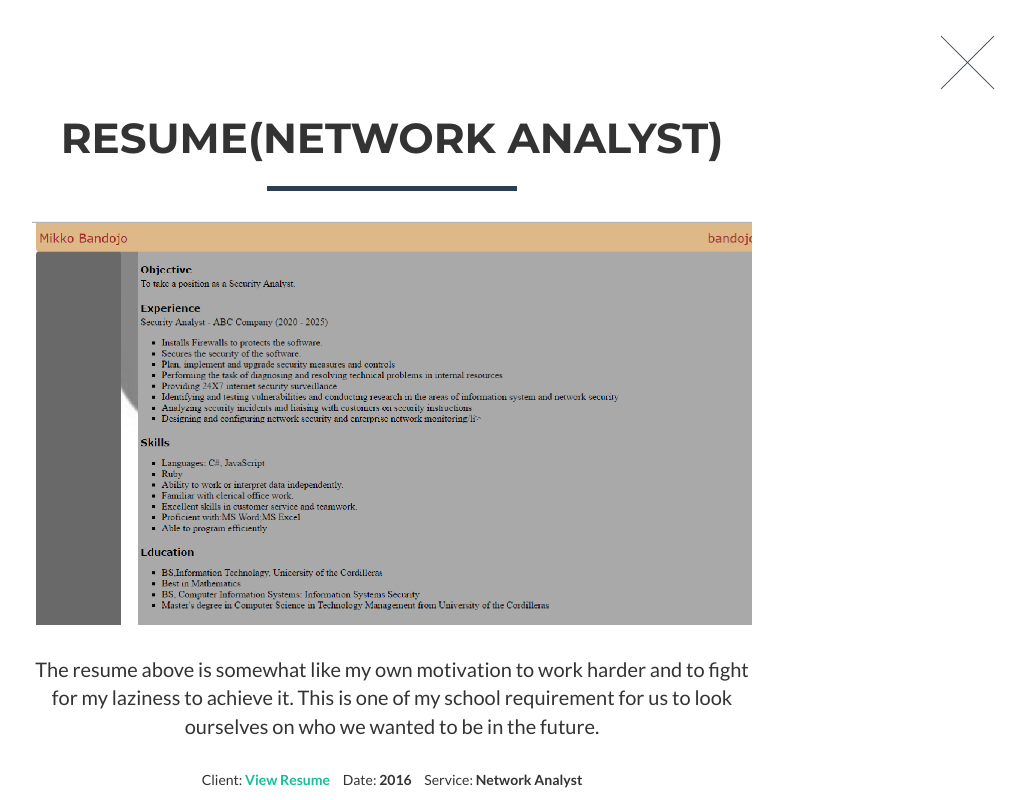
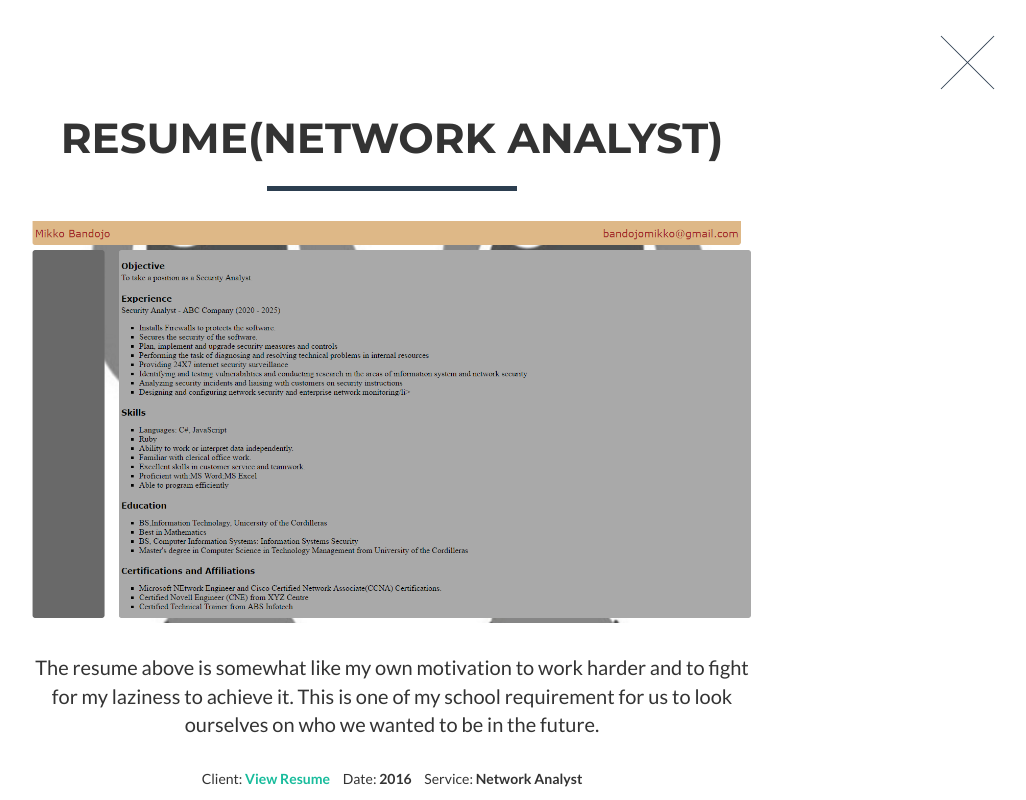
Before and after one commit to bandojomikko/bandojomikko.github.io, a website: page index.html in a window 1280 px wide. Both pictures are taken after a click on the link 250 px from the left and 1086 px from the top of the page. Shown: the part 686-1486 px from the top of the page, without its empty margins (248-1274 px from the left). Drawn offline with nearby package versions, Linux system fonts and the light colour scheme; files that its build step writes are made by us from their sources.

Commit message:
Update index.html

```diff
--- a/index.html
+++ b/index.html
@@ -239,7 +239,7 @@
                         <div class="modal-body">
                             <h2>Resume(Network Analyst)</h2>
                             <hr class="star-primary">
-                            <img src="img/resume.png" class="img-responsive img-centered" alt="">
+                            <img src="img/resu.png" class="img-responsive img-centered" alt="">
                             <p>The resume above is somewhat like my own motivation to work harder and to fight for my laziness to achieve it. This is one of my school requirement for us to look ourselves on who we wanted to be in the future.</p>
                             <ul class="list-inline item-details">
                                 <li>Client:
```
